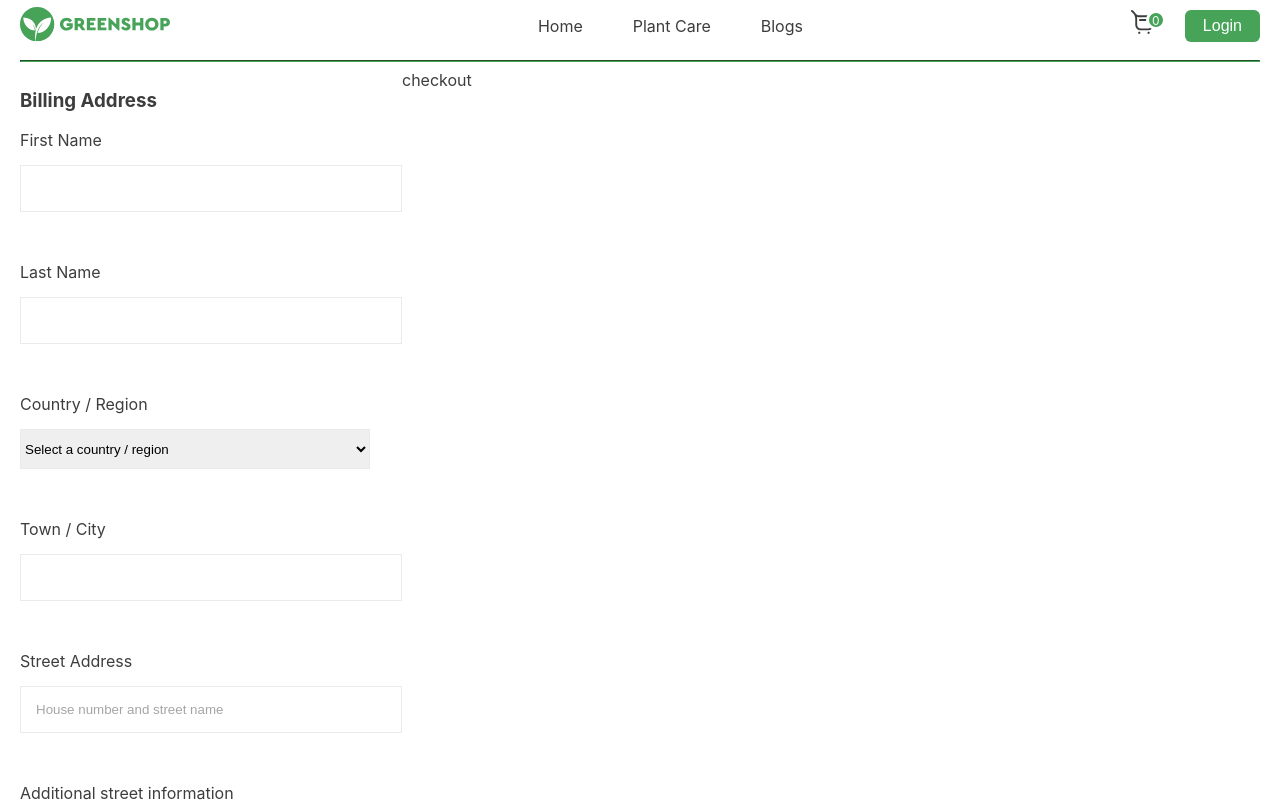
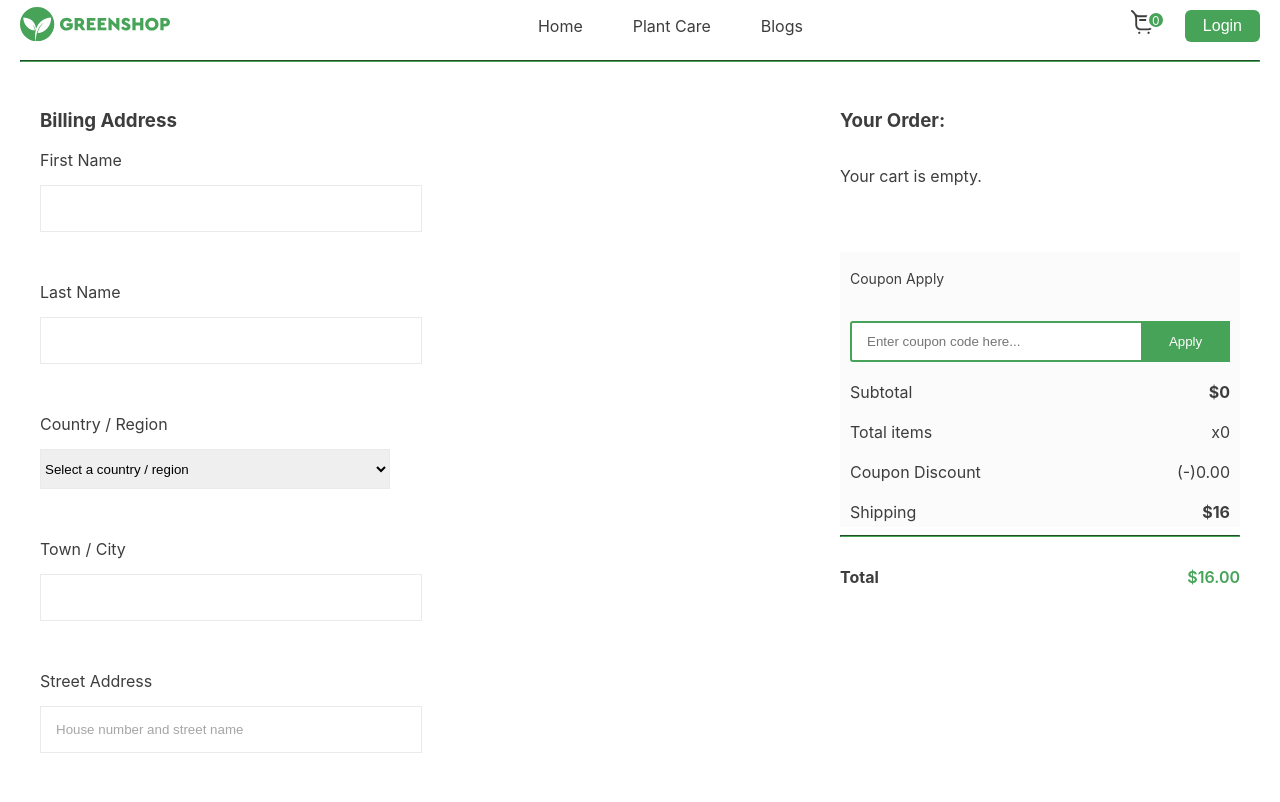
Before and after one commit to OrkhanJR/greenshop-diplom, a React (Create React App) app: page /cart/checkout in a window 1280 px wide. Shown: the top 802 px of the page. Built offline with nearby package versions, Linux system fonts and the light colour scheme.

Commit message:
coupon adding functionality in checkout page created

```diff
--- a/src/components/Pages/CartPage/CartProducts/CartProducts.jsx
+++ b/src/components/Pages/CartPage/CartProducts/CartProducts.jsx
@@ -40,7 +40,9 @@ const CartProducts = () => {
                 <img src={item.photos[0]} alt="product" />
               </div>
               <p className="product-name">{item.name}</p>
-              <p className="product-price">Price: ${(Number(item.price) || 0).toFixed(2)} </p>
+              <p className="product-price">
+                Price: ${(Number(item.price) || 0).toFixed(2)}{" "}
+              </p>
               <div className="quantity">
                 Quantity:
                 <button
--- a/src/components/Pages/CartPage/CartTotals/CartTotals.jsx
+++ b/src/components/Pages/CartPage/CartTotals/CartTotals.jsx
@@ -1,4 +1,4 @@
-import { useEffect, useState } from "react";
+
 import {
   selectItems,
   selectTotalItems,
@@ -11,24 +11,7 @@ const CartTotals = () => {
   const cartItems = useSelector(selectItems);
   const totalItems = useSelector(selectTotalItems);
   const totalPrice = useSelector(selectTotalPrice);
-  const [coupon, setCoupon] = useState("");
-  const [discountedPrice, setDiscountedPrice] = useState(totalPrice);
   const navigate = useNavigate();
-
-  const totalPriceWithShipping = () => {
-    return discountedPrice + 16;
-  };
-
-  const handleCoupon = () => {
-    if (coupon === "itstep") {
-      const discountPrice = totalPrice * 0.5;
-      setDiscountedPrice(totalPrice - discountPrice);
-    }
-  };
-
-  useEffect(() => {
-    setDiscountedPrice(totalPrice);
-  }, [cartItems, totalPrice]);
 
   if (cartItems.length === 0) {
     return null;
@@ -43,16 +26,6 @@ const CartTotals = () => {
         <p className="line">Cart Totals</p>
 
         <div className="cart-main">
-          <p className="coupon">Coupon Apply</p>
-          <div className="coupon-input">
-            <input
-              type="text"
-              placeholder="Enter coupon code here..."
-              value={coupon}
-              onChange={(e) => setCoupon(e.target.value)}
-            />
-            <button onClick={handleCoupon}>Apply</button>
-          </div>
           <div className="price-part">
             <div className="prices">
               <p>Items</p> <span> {totalItems}</span>
@@ -62,15 +35,11 @@ const CartTotals = () => {
             </div>
 
             <div className="prices">
-              <p>Coupon Discount</p>{" "}
-              <span>(-) {(totalPrice - discountedPrice).toFixed(2)}</span>
-            </div>
-            <div className="prices">
               <p>Shipping</p> <span className="shipping-price">$16.00</span>
             </div>
 
             <div className="total-price">
-              <p>Total</p> <span>$ {totalPriceWithShipping().toFixed(2)}</span>
+              <p>Total</p> <span>$ {(totalPrice + 16).toFixed(2)}</span>
             </div>
           </div>
           <div className="buttons">
--- a/src/components/Pages/ProductCheckoutPage/ProductCheckout/ProductCheckout.jsx
+++ b/src/components/Pages/ProductCheckoutPage/ProductCheckout/ProductCheckout.jsx
@@ -1,7 +1,108 @@
+import { useSelector } from "react-redux";
+import {
+  selectTotalItems,
+  selectTotalPrice,
+  selectItems,
+} from "../../../../redux/slices/cartSlice";
+import { useEffect, useState } from "react";
+
 const ProductCheckout = () => {
+  const totalPrice = useSelector(selectTotalPrice);
+  const totalItems = useSelector(selectTotalItems);
+  const items = useSelector(selectItems);
+  const calculateTotalPrice = (item) => {
+    return item.price * item.quantity;
+  };
+
+  const [coupon, setCoupon] = useState("");
+  const [discountedPrice, setDiscountedPrice] = useState(totalPrice);
+
+  const totalPriceWithShipping = () => {
+    return discountedPrice + 16;
+  };
+
+  const handleCoupon = () => {
+    if (coupon === "test") {
+      const discountPrice = totalPrice * 0.5;
+      setDiscountedPrice(totalPrice - discountPrice);
+    }
+  };
+
+  useEffect(() => {
+    setDiscountedPrice(totalPrice);
+  }, [items, totalPrice]);
+
   return (
     <>
-      <div>checkout</div>
+      <div className="checkout-container">
+        <h3>Your Order:</h3>
+
+        <div className="checkout-products-container">
+          {items.length === 0 ? (
+            <p>Your cart is empty.</p>
+          ) : (
+            items.map((item) => (
+              <div key={item.id} className="checkout-products-wrapper">
+                <div className="checkout-product-image">
+                  <img src={item.photos[0]} alt={item.name} />
+                </div>
+                <div className="checkout-product-name">{item.name}</div>
+                <div className="checkout-product-quantity">
+                  (x{item.quantity})
+                </div>
+                <div className="checkout-product-price">
+                  ${calculateTotalPrice(item).toFixed(2)}
+                </div>
+              </div>
+            ))
+          )}
+        </div>
+
+        <div className="checkout-price-part">
+          <p className="coupon">Coupon Apply</p>
+          <div className="coupon-input">
+            <input
+              type="text"
+              placeholder="Enter coupon code here..."
+              value={coupon}
+              onChange={(e) => setCoupon(e.target.value)}
+            />
+            <button onClick={handleCoupon}>Apply</button>
+          </div>
+          <div className="price-part">
+            <span>Subtotal </span>
+            <span>
+              <b>${totalPrice}</b>
+            </span>
+          </div>
+
+          <div className="price-part">
+            <span>Total items </span>
+            <span>x{totalItems}</span>
+          </div>
+
+          <div className="price-part">
+            <span>Coupon Discount</span>
+            <span>(-){(totalPrice - discountedPrice).toFixed(2)}</span>
+          </div>
+
+          <div className="price-part">
+            <span>Shipping</span>
+            <span>
+              <b>$16</b>
+            </span>
+          </div>
+        </div>
+        <hr />
+        <div className="price-part total-price">
+          <span>
+            <b>Total</b>
+          </span>
+          <span className="total-price-value">
+            ${totalPriceWithShipping().toFixed(2)}
+          </span>
+        </div>
+      </div>
     </>
   );
 };
--- a/src/components/Pages/ProductCheckoutPage/ProductCheckout/ProductCheckout.scss
+++ b/src/components/Pages/ProductCheckoutPage/ProductCheckout/ProductCheckout.scss
@@ -1 +1,95 @@
 @import "../../../../variables";
+
+.checkout-container {
+  width: 400px;
+  min-height: 400px;
+
+  .checkout-products-container {
+    display: flex;
+    flex-direction: column;
+    gap: 10px;
+
+    .checkout-products-wrapper {
+      background-color: $off-white;
+      display: flex;
+      align-items: center;
+      gap: 20px;
+      padding: 10px;
+      .checkout-product-image {
+        width: 70px;
+        height: 70px;
+
+        img {
+          width: 100%;
+          height: 100%;
+        }
+      }
+
+      .checkout-product-name {
+        width: 150px;
+      }
+
+      .checkout-product-quantity {
+        color: $gray;
+        font-size: 14px;
+      }
+
+      .checkout-product-price {
+        color: $green;
+        font-weight: 600;
+      }
+    }
+  }
+
+  .checkout-price-part {
+    margin-top: 50px;
+    display: flex;
+    flex-direction: column;
+    gap: 20px;
+    background-color: $off-white;
+    padding: 5px 10px;
+
+    .coupon {
+        font-weight: 400;
+        font-size: 14px;
+        line-height: 16px;
+      }
+      .coupon-input {
+        display: flex;
+        input {
+          width: 332px;
+          height: 35px;
+          border-radius: 3px;
+          padding-left: 15px;
+          border: 2px solid $green;
+        }
+        button {
+          width: 100px;
+          height: 40.2px;
+          margin-left: -20px;
+          border: none;
+          background-color: $green;
+          color: $white;
+          cursor: pointer;
+          transition: 0.3s ease;
+
+          &:hover {
+            background-color: darken($green, 10%);
+          }
+        }
+      }
+  }
+  .price-part {
+    display: flex;
+    justify-content: space-between;
+  }
+
+  .total-price {
+    margin-top: 30px;
+
+    .total-price-value {
+      color: $green;
+      font-weight: 600;
+    }
+  }
+}
--- a/src/components/Pages/ProductCheckoutPage/ProductCheckoutPage.scss
+++ b/src/components/Pages/ProductCheckoutPage/ProductCheckoutPage.scss
@@ -3,4 +3,6 @@
 
 .checkout-wrapper {
     display: flex;
+    justify-content: space-between;
+    padding: 20px;
 }
```
